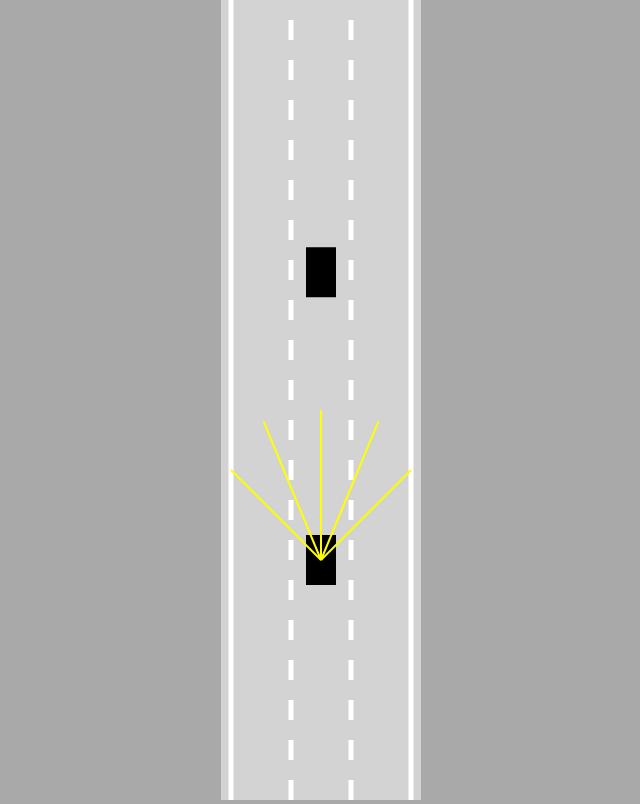
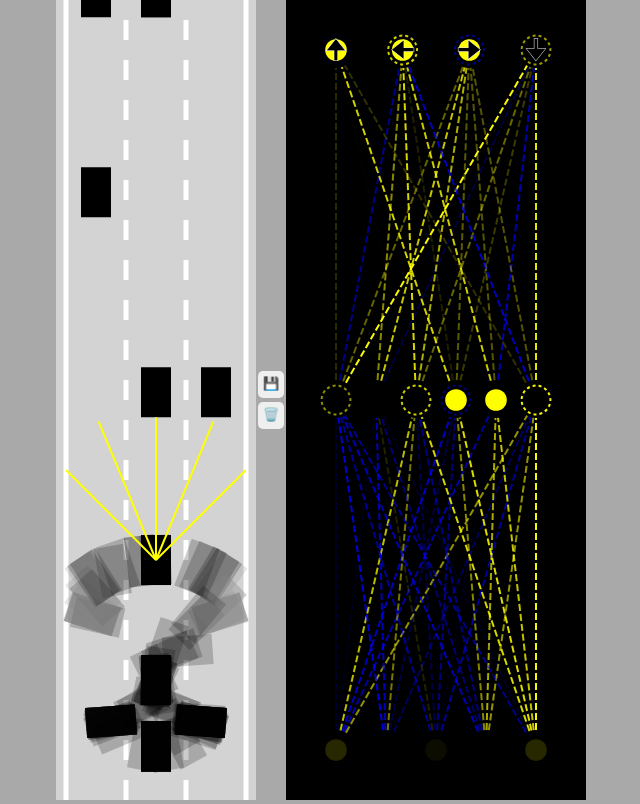
Before and after one commit to NexoNeko/Javascript-playground, a plain HTML site: page Neural network/index.html in a window 1280 px wide. Shown: the whole page, without its empty margins (319-959 px from the left). Drawn offline with Linux system fonts and the light colour scheme; animation ran at ten frames a second.

Commit message:
Finished neural network

```diff
--- /dev/null
+++ b/Neural network/Visualizer.js
@@ -0,0 +1,110 @@
+class Visualizer{
+    static drawNetwork(ctx,network){
+        const margin=50;
+        const left=margin;
+        const top=margin;
+        const width=ctx.canvas.width-margin*2;
+        const height=ctx.canvas.height-margin*2;
+
+        const levelHeight=height/network.levels.length;
+
+        for(let i=network.levels.length-1;i>=0;i--){
+            const levelTop=top+
+                lerp(
+                    height-levelHeight,
+                    0,
+                    network.levels.length==1
+                        ?0.5
+                        :i/(network.levels.length-1)
+                );
+
+            ctx.setLineDash([7,3]);
+            Visualizer.drawLevel(ctx,network.levels[i],
+                left,levelTop,
+                width,levelHeight,
+                i==network.levels.length-1
+                    ?['🠉','🠈','🠊','🠋']
+                    :[]
+            );
+        }
+    }
+
+    static drawLevel(ctx,level,left,top,width,height,outputLabels){
+        const right=left+width;
+        const bottom=top+height;
+
+        const {inputs,outputs,weights,biases}=level;
+
+        for(let i=0;i<inputs.length;i++){
+            for(let j=0;j<outputs.length;j++){
+                ctx.beginPath();
+                ctx.moveTo(
+                    Visualizer.#getNodeX(inputs,i,left,right),
+                    bottom
+                );
+                ctx.lineTo(
+                    Visualizer.#getNodeX(outputs,j,left,right),
+                    top
+                );
+                ctx.lineWidth=2;
+                ctx.strokeStyle=getRGBA(weights[i][j]);
+                ctx.stroke();
+            }
+        }
+
+        const nodeRadius=18;
+        for(let i=0;i<inputs.length;i++){
+            const x=Visualizer.#getNodeX(inputs,i,left,right);
+            ctx.beginPath();
+            ctx.arc(x,bottom,nodeRadius,0,Math.PI*2);
+            ctx.fillStyle="black";
+            ctx.fill();
+            ctx.beginPath();
+            ctx.arc(x,bottom,nodeRadius*0.6,0,Math.PI*2);
+            ctx.fillStyle=getRGBA(inputs[i]);
+            ctx.fill();
+        }
+
+        for(let i=0;i<outputs.length;i++){
+            const x=Visualizer.#getNodeX(outputs,i,left,right);
+            ctx.beginPath();
+            ctx.arc(x,top,nodeRadius,0,Math.PI*2);
+            ctx.fillStyle="black";
+            ctx.fill();
+            ctx.beginPath();
+            ctx.arc(x,top,nodeRadius*0.6,0,Math.PI*2);
+            ctx.fillStyle=getRGBA(outputs[i]);
+            ctx.fill();
+
+            ctx.beginPath();
+            ctx.lineWidth=2;
+            ctx.arc(x,top,nodeRadius*0.8,0,Math.PI*2);
+            ctx.strokeStyle=getRGBA(biases[i]);
+            ctx.setLineDash([3,3]);
+            ctx.stroke();
+            ctx.setLineDash([]);
+
+            if(outputLabels[i]){
+                ctx.beginPath();
+                ctx.textAlign="center";
+                ctx.textBaseline="middle";
+                ctx.fillStyle="black";
+                ctx.strokeStyle="white";
+                ctx.font=(nodeRadius*1.5)+"px Arial";
+                ctx.fillText(outputLabels[i],x,top+nodeRadius*0.1);
+                ctx.lineWidth=0.5;
+                ctx.strokeText(outputLabels[i],x,top+nodeRadius*0.1);
+            }
+        }
+    }
+
+    static #getNodeX(nodes,index,left,right){
+        return lerp(
+            left,
+            right,
+            nodes.length==1
+                ?0.5
+                :index/(nodes.length-1)
+        );
+    }
+}
--- a/Neural network/car.js
+++ b/Neural network/car.js
@@ -13,9 +13,21 @@ class Car{
 		this.angle=0;
 		this.damaged=false;
 
+
+		this.useBrain=(controlType=="AI");
+
 		if(controlType!="DUMMY")
 		{
 			this.sensor=new Sensor(this);
+			/**
+			 * Let's creathe the actual neural network here
+			 * the number of neurons is equal to rayCount for the
+			 * first level.
+			 * We create a second hidden layer with 6 neurons and also
+			 * a final layer with as many neurons as options.
+			 * 4 options: forward, backward, left, right.
+			 */
+			this.brain=new NeuralNetwork([this.sensor.rayCount,6,4]);
 		}
 		this.controls=new Controls(controlType);
 	}
@@ -30,6 +42,24 @@ class Car{
 		if(this.sensor)
 		{
 			this.sensor.update(roadBorders,traffic);
+			const offsets=this.sensor.readings.map(
+				//get the offsets, if they are null return 0
+				//Otherwise return 1 minus offset. We do this
+				//because we want the neurons to get low values
+				//if the object is far away.
+				s=>s==null?0:1-s.offset
+			);
+			//send the sensor information as well as the neural network to
+			//get the outputs.
+			const outputs=NeuralNetwork.feedForward(offsets,this.brain);
+
+			if(this.useBrain)
+			{
+				this.controls.forward=outputs[0];
+				this.controls.left=outputs[1];
+				this.controls.right=outputs[2];
+				this.controls.reverse=outputs[3];
+			}
 		}
 	}
 
@@ -120,7 +150,7 @@ class Car{
 		this.y-=Math.cos(this.angle)*this.speed;
 	}
 
-	draw(ctx)
+	draw(ctx,drawSensor=false)
 	{
 		if(this.damaged)
 		{
@@ -142,7 +172,7 @@ class Car{
         }
         ctx.fill();
 
-		if(this.sensor)
+		if(this.sensor && drawSensor)
 		{
 			this.sensor.draw(ctx);
 		}
--- a/Neural network/index.html
+++ b/Neural network/index.html
@@ -4,7 +4,14 @@
 	<link rel="stylesheet" href="style.css">
 </head>
 <body>
-	<canvas id="myCanvas"></canvas>
+	<canvas id="carCanvas"></canvas>
+	<div id="verticalButtons">
+		<button onclick="save()">💾</button>
+		<button onclick="discard()">🗑️</button>
+	</div>
+	<canvas id="networkCanvas"></canvas>
+	<script src="Visualizer.js"></script>
+	<script src="network.js"></script>
 	<script src="sensor.js"></script>
 	<script src="utils.js"></script>
 	<script src="car.js"></script>
--- a/Neural network/main.js
+++ b/Neural network/main.js
@@ -1,37 +1,108 @@
-const canvas=document.getElementById("myCanvas");
-canvas.width=200;
+const carCanvas=document.getElementById("carCanvas");
+carCanvas.width=200;
+const networkCanvas=document.getElementById("networkCanvas");
+networkCanvas.width=300;
 
-const ctx = canvas.getContext("2d");
-const road=new Road(canvas.width/2, canvas.width*0.9);
+const carCtx = carCanvas.getContext("2d");
+const networkCtx = networkCanvas.getContext("2d");
+const road=new Road(carCanvas.width/2, carCanvas.width*0.9);
 const traffic=[
-	new Car(road.getLaneCenter(1), -100, 30, 50,"DUMMY",2)
+	new Car(road.getLaneCenter(1), -100, 30, 50,"DUMMY",2),
+	new Car(road.getLaneCenter(0), -300, 30, 50,"DUMMY",2),
+	new Car(road.getLaneCenter(2), -100, 30, 50,"DUMMY",2),
+	new Car(road.getLaneCenter(0), -500, 30, 50,"DUMMY",2),
+	new Car(road.getLaneCenter(1), -500, 30, 50,"DUMMY",2),
+	new Car(road.getLaneCenter(1), -500, 30, 50,"DUMMY",2),
+	new Car(road.getLaneCenter(2), -700, 30, 50,"DUMMY",2)
 ];
-const car=new Car(road.getLaneCenter(1),100,30,50,"KEYS");
+const N=500;
+const cars=generateCars(N);
+let bestCar=cars[0];
 
-
-car.draw(ctx);
+if(localStorage.getItem("bestBrain"))
+{
+	for(let i=0; i<cars.length;i++)
+	{
+		cars[i].brain=JSON.parse(
+			localStorage.getItem("bestBrain")
+		);
+		if(i!=0)
+		{
+			NeuralNetwork.mutate(cars[i].brain,0.1);
+		}
+	}
+}
 
 animate();
 
-function animate()
+function save()
+{
+	localStorage.setItem("bestBrain",
+		JSON.stringify(bestCar.brain));
+}
+
+function discard()
+{
+	localStorage.removeItem("bestBrain");
+}
+
+function generateCars(N)
+{
+	const cars=[];
+	for(let i=0;i<N;i++)
+	{
+		cars.push(new Car(road.getLaneCenter(1),100,30,50,"AI"));
+	}
+	return cars;
+}
+
+function animate(time)
 {
 	for(let i=0; i<traffic.length;i++)
 	{
 		traffic[i].update(road.borders,[]);
 	}
-	car.update(road.borders,traffic);
-	canvas.height=window.innerHeight;
+	for(let i=0;i<cars.length;i++)
+	{
+		cars[i].update(road.borders,traffic);
+	}
 
-	ctx.save();
-	ctx.translate(0, -car.y+canvas.height*0.7);
+	/**
+	 * find the best car.
+	 * The best car willl be the car with the minimum
+	 * Y value from all the cars.
+	 * We're basically just creating an array with nothing Butt
+	 * Car Y values, spreading it with ...
+	 * and then sorting it by top car first.
+	 */
+	bestCar=cars.find(
+		c=>c.y==Math.min(
+			...cars.map(c=>c.y)
+		));
 
-	road.draw(ctx);
+	carCanvas.height=window.innerHeight;
+	networkCanvas.height=window.innerHeight;
+
+	carCtx.save();
+	carCtx.translate(0, -bestCar.y+carCanvas.height*0.7);
+
+	road.draw(carCtx);
 	for(let i=0; i<traffic.length;i++)
 	{
-		traffic[i].draw(ctx);
+		traffic[i].draw(carCtx);
 	}
-	car.draw(ctx);
 
-	ctx.restore();
+	carCtx.globalAlpha=0.2;
+
+	for(let i=0;i<cars.length;i++)
+	{
+		cars[i].draw(carCtx);
+	}
+	carCtx.globalAlpha=1;
+	bestCar.draw(carCtx, true);
+	carCtx.restore();
+
+	networkCtx.lineDashOffset=-time/50;
+	Visualizer.drawNetwork(networkCtx, bestCar.brain);
 	requestAnimationFrame(animate);
 }
--- /dev/null
+++ b/Neural network/network.js
@@ -0,0 +1,150 @@
+/**
+ * This simple neural network will only use values between -1 and 1
+ * neural networks actually compare sum+level.biases[i]>0 since
+ * biases can go either way. They use the Hyperplane equation
+ * but this one uses the line equation. (weight*sensor+bias=0)
+ * using the line equation with values from -1 to 1, we've got the whole Range
+ * covered.
+ * 2 sensors give us a 2d space, but more sensors add more dimensions.
+ * Scientists don't use binary values like us, they allow neurons to fire all the time
+ * just different amounts.
+ * Only the last ones need to be binary, to give a clear yes or no.
+ * values tend to go wild on actual neural networks, so functions like
+ * sigmoid, hyperbolic tangent, ReLU and others are used to bring them
+ * back to scale. maybe look up TensorFlow library.
+ */
+class NeuralNetwork{
+	//neuronCounts will be the number of neurons in each layer.
+	constructor(neuronCounts)
+	{
+		this.levels=[];
+		for(let i=0; i<neuronCounts.length-1;i++)
+		{
+			//add a new Level
+			this.levels.push(new Level(
+				neuronCounts[i],neuronCounts[i+1]
+				));
+		}
+	}
+	//This method takes a neural network as an input, as well as The
+	//sensor information.
+	static feedForward(givenInputs, network)
+	{
+		// get outputs by calling level feedForwards with the given inputs and networks first level
+		// this is calling the first level to produce its outputs.
+		let outputs=Level.feedForward(givenInputs,network.levels[0]);
+		//we're putting the ouput of the previous level on the next
+		//level as an input here and repeating until all levels are cleared.
+		for(let i=1;i<network.levels.length;i++)
+		{
+			outputs=Level.feedForward(outputs,network.levels[i]);
+		}
+		//This is whats gonna tell us what the car should do
+		return outputs;
+	}
+	static mutate(network,amount=1)
+	{
+			network.levels.forEach(level => {
+				for(let i=0;i<level.biases.length;i++)
+				{
+					level.biases[i]=lerp(
+						level.biases[i],
+						Math.random()*2-1,
+						amount
+					)
+				}
+				for(let i=0;i<level.weights.length;i++)
+				{
+					for(let j=0;j<level.weights[i].length;j++)
+					{
+						level.weights[i][j]=lerp(
+							level.weights[i][j],
+							Math.random()*2-1,
+							amount
+						)
+					}
+				}
+			});
+		}
+	}
+
+class Level
+{
+	constructor(inputCount,outputCount)
+	{
+		//we'll get the inputs through the car sensors
+		//what we need to do is figure out the outputs based
+		//on the weights and biases we've got here.
+		this.inputs=new Array(inputCount);
+		this.outputs=new Array(outputCount);
+		//The bias is a value above which the neuron will fire
+		this.biases=new Array(outputCount);
+
+		this.weights=[];
+		for (let i=0;i<inputCount;i++)
+		{
+			//creates an array of size outputCount for every Node so that
+			//every node on level 1 is connected to every node on level 2
+			this.weights[i]=new Array(outputCount);
+		}
+		//we'll start with a random brain
+		Level.#randomize(this);
+	}
+
+	static #randomize(Level)
+	{
+		//Let's go through every input of every Level
+		for(let i=0;i<Level.inputs.length;i++)
+		{
+			//now through every output of every Level
+			for(let j=0;j<Level.outputs.length;j++)
+			{
+				//set the weight to a random value between -1 and 1
+				Level.weights[i][j]=(Math.random()*2)-1;
+				//We're using negative values to aid decision making. A negative value
+				//basically tells our subject 'don't do this if you need to do something'
+			}
+		}
+		//for starters we are also randomizing the bias.
+		for(let i=0;i<Level.biases.length;i++)
+		{
+			Level.biases[i]=(Math.random()*2)-1;
+		}
+	}
+
+	//Get the output values using a feedForward algorithm
+	static feedForward(givenInputs, Level)
+	{
+		//set the Level inputs to the given inputs
+		//we do this to separate the inputs from the car sensors
+		//from the inputs from nodes from other Level
+		for(let i=0;i<Level.inputs.length;i++)
+		{
+			Level.inputs[i]=givenInputs[i];
+		}
+
+		//Now get the outputs, we need to figure them out using some sort of sum
+		//between the weight and the bias
+		//Lets get the values first
+		for(let i=0;i<Level.outputs.length;i++)
+		{
+			let sum=0;
+			for(let j=0; j<Level.inputs.length;j++)
+			{
+				sum+=Level.inputs[j]*Level.weights[j][i];
+			}
+			//figure out if the value is greater than the bias
+			if(sum>Level.biases[i])
+			{
+				//if the value is greater than the bias, fire this neuron
+				Level.outputs[i]=1;
+			}
+			else
+			{
+				//otherwise don't.
+				Level.outputs[i]=0;
+			}
+		}
+		return Level.outputs;
+	}
+}
--- a/Neural network/style.css
+++ b/Neural network/style.css
@@ -2,8 +2,30 @@ body{
 	margin:0;
 	background:darkgray;
 	overflow:hidden;
-	text-align:center;
+	display:flex;
+	justify-content:center;
+	align-items:center;
 }
-#myCanvas{
+
+#verticalButtons{
+	display:flex;
+	flex-direction:column;
+}
+
+button{
+	border: none;
+	border-radius: 5px;
+	padding: 5px 5px 7px 5px;
+	margin: 2px;
+	cursor:pointer;
+}
+button:hover{
+	background:blue;
+}
+
+#carCanvas{
 	background:lightgray;
 }
+#networkCanvas{
+	background:black;
+}
--- a/Neural network/utils.js
+++ b/Neural network/utils.js
@@ -42,3 +42,11 @@ function polysIntersect(poly1, poly2)
     }
     return false;
 }
+
+function getRGBA(value){
+    const alpha=Math.abs(value);
+    const R=value<0?0:255;
+    const G=R;
+    const B=value>0?0:255;
+    return "rgba("+R+","+G+","+B+","+alpha+")";
+}
```
